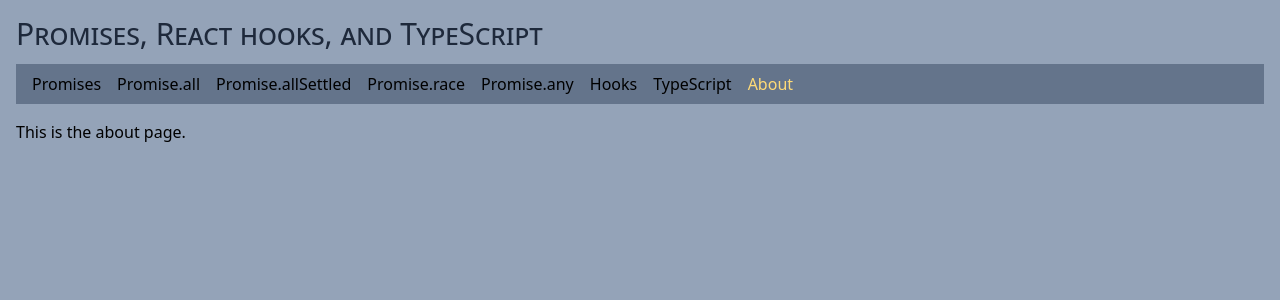
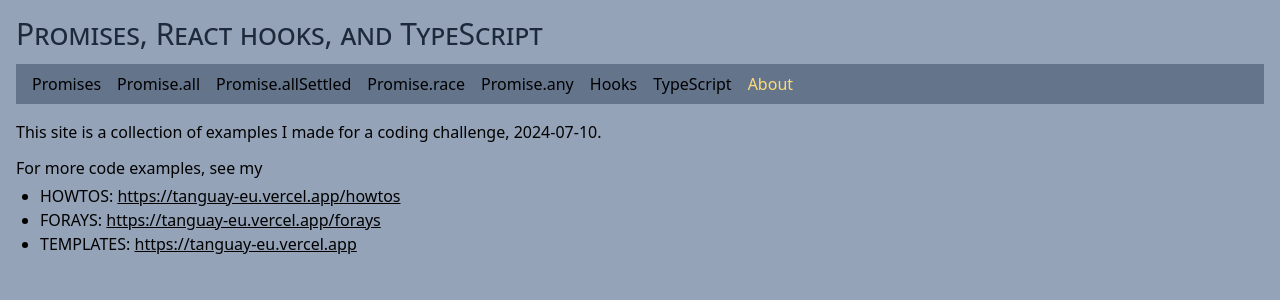
Before and after one commit to edwardtanguay/et772-promises-hooks-typescript, a React (Vite) app: page /about in a window 1280 px wide. Shown: the top 300 px of the page. Built offline with nearby package versions, Linux system fonts and the light colour scheme.

Commit message:
about finished

```diff
--- a/src/pages/PageAbout.tsx
+++ b/src/pages/PageAbout.tsx
@@ -1,5 +1,40 @@
 export const PageAbout = () => {
 	return (
-		<p>This is the about page.</p>
-	)
-}
+		<>
+			<p className="mb-3">
+				This site is a collection of examples I made for a coding
+				challenge, 2024-07-10.
+			</p>
+			<p className="mb-1">For more code examples, see my</p>
+			<ul className="list-disc ml-6">
+				<li>
+					HOWTOS:{" "}
+					<a
+						className="underline"
+						href="https://tanguay-eu.vercel.app/howtos"
+					>
+						https://tanguay-eu.vercel.app/howtos
+					</a>
+				</li>
+				<li>
+					FORAYS:{" "}
+					<a
+						className="underline"
+						href="https://tanguay-eu.vercel.app/forays"
+					>
+						https://tanguay-eu.vercel.app/forays
+					</a>
+				</li>
+				<li>
+					TEMPLATES:{" "}
+					<a
+						className="underline"
+						href="https://tanguay-eu.vercel.app"
+					>
+						https://tanguay-eu.vercel.app
+					</a>
+				</li>
+			</ul>
+		</>
+	);
+};
```
